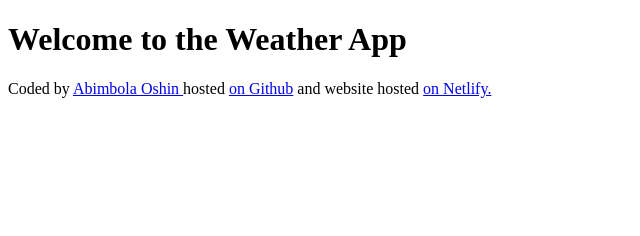
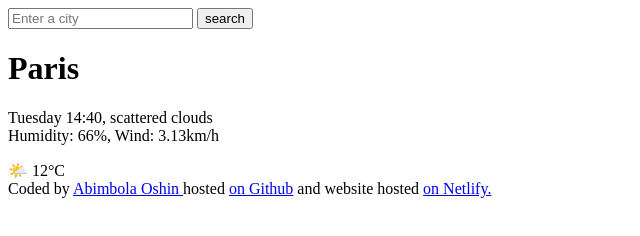
Before and after one commit to AbimbolaOshin/Weather, a plain HTML site: page index.html in a window 1280 px wide. Shown: the whole page, without its empty margins (0-640 px from the left). Drawn offline with Linux system fonts and the light colour scheme.

Commit message:
Added HTML to the project

```diff
--- a/index.html
+++ b/index.html
@@ -6,7 +6,23 @@
     <title>Weather App</title>
   </head>
   <body>
-    <h1>Welcome to the Weather App</h1>
+    <header>
+      <form>
+        <input type="search" placeholder="Enter a city" required />
+        <input type="submit" value="search" />
+      </form>
+    </header>
+    <main>
+      <div>
+        <h1>Paris</h1>
+        <p>
+          Tuesday 14:40, scattered clouds
+          <br />
+          Humidity: 66%, Wind: 3.13km/h
+        </p>
+      </div>
+      <div>🌤️ 12°C</div>
+    </main>
     <footer>
       Coded by
       <a href="https://github.com/AbimbolaOshin" target="_blank"
```
